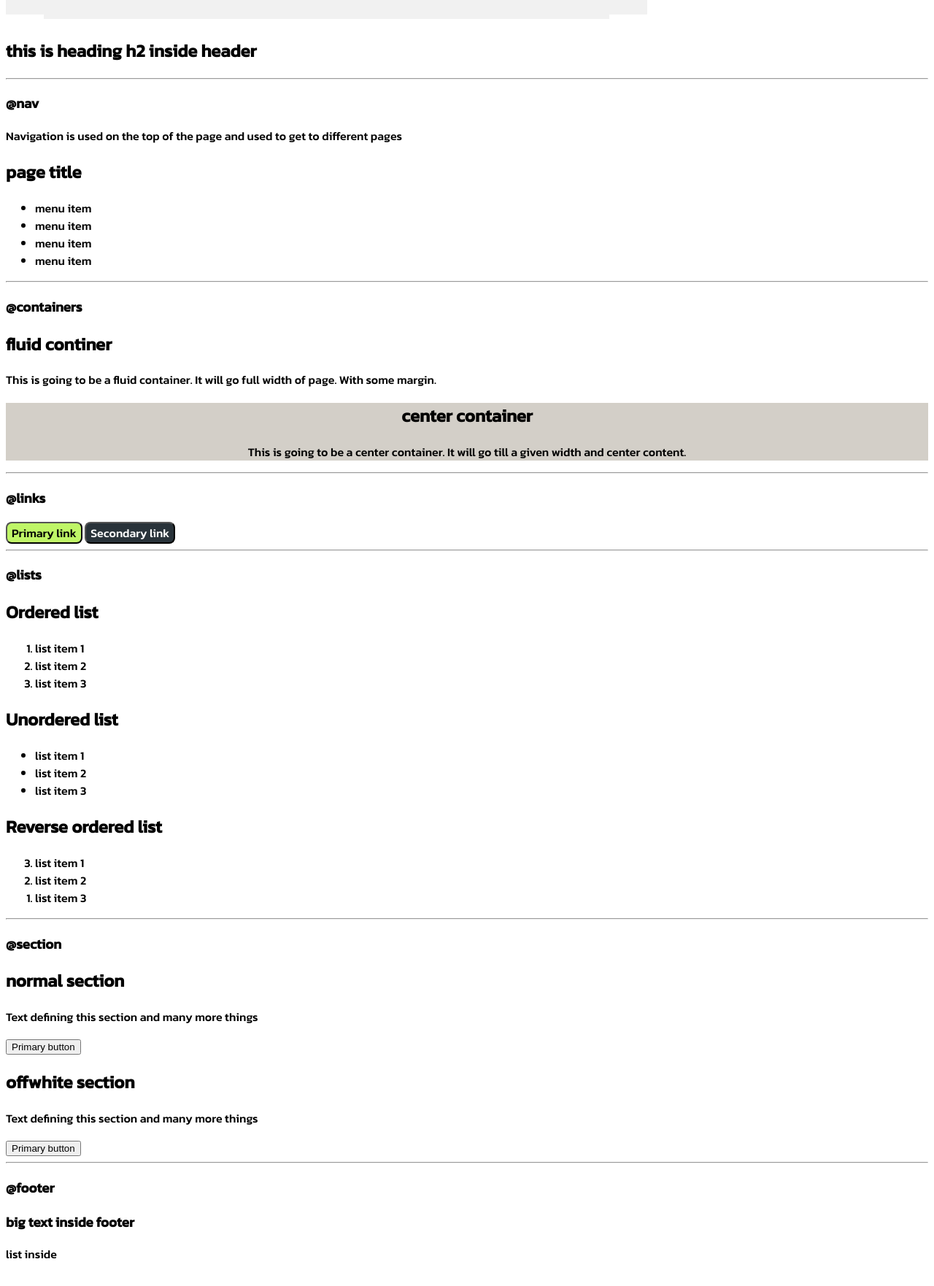
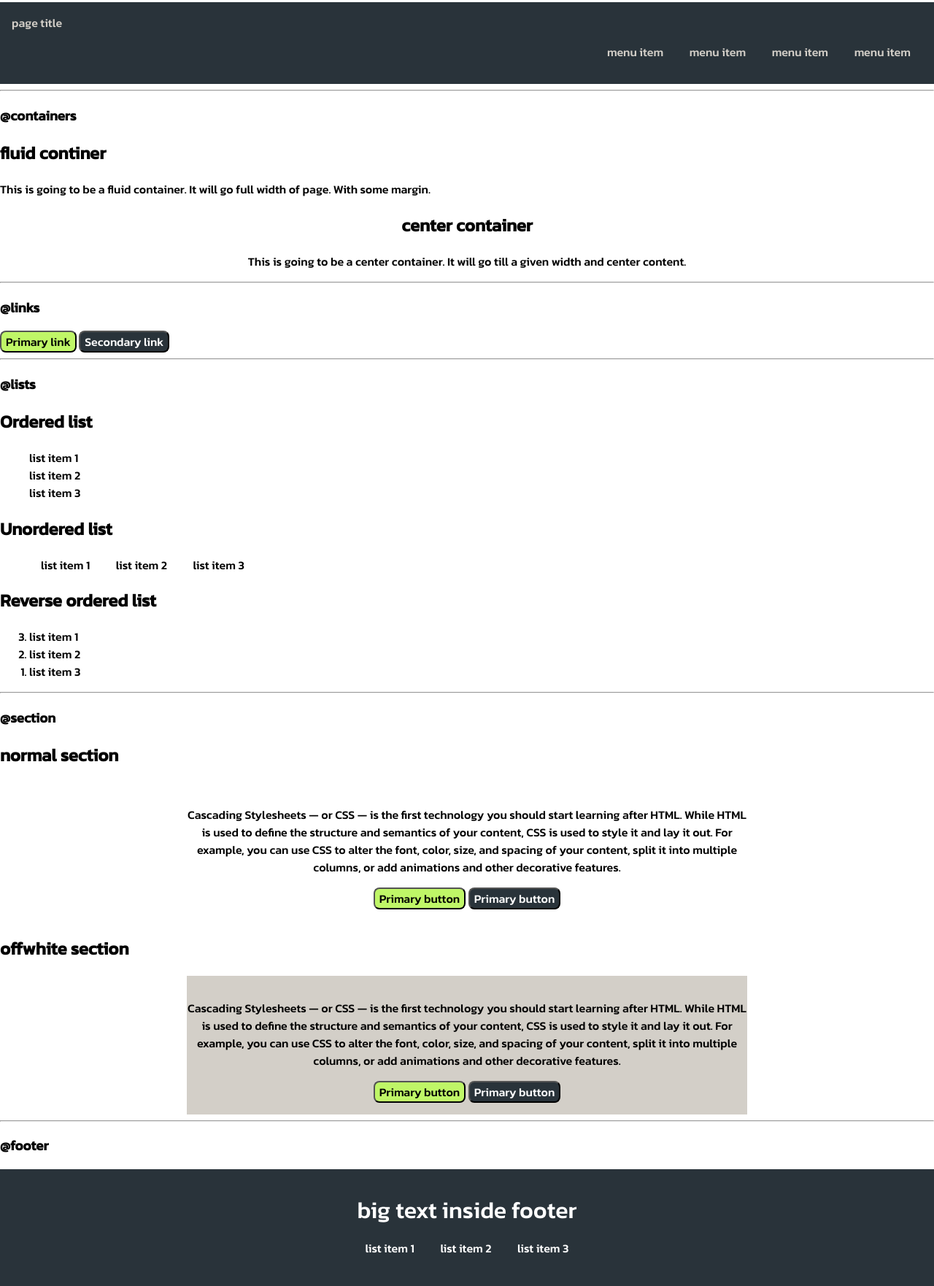
Before and after one commit to sush1998/Portfolio, a plain HTML site: page component_lib.html in a window 1280 px wide. Shown: the part 994-2756 px from the top of the page at 73% size. Drawn offline with Linux system fonts and the light colour scheme.

Commit message:
component lib : css completed
use the complonent lib  to make portfolio

```diff
--- a/component.css
+++ b/component.css
@@ -15,6 +15,8 @@ body
     font-size: 1rem;
     font-weight: 500;
     color: var(--black);
+    margin: 0;
+
 }
 
 .container-fluid
@@ -24,7 +26,6 @@ body
 
 .container-center
 {
-    background-color: var(--light-grey);
     text-align: center;
 }
 
@@ -46,3 +47,83 @@ body
     background-color: var(--dark-grey);
     color: var(--white);
 }
+
+.list-ordered
+{
+    list-style: none;
+}
+
+.list-unordered>.list-item
+{
+    display: inline;
+    padding: 0rem 1rem;
+}
+
+.section
+{
+    width: 60vw;
+    margin: auto;
+    text-align: center;
+    padding: 1rem 0rem;
+}
+
+.section-grey
+{
+    background-color: var(--light-grey);
+}
+
+
+.footer
+{
+    background-color: var(--dark-grey);
+    color: var(--white);
+    text-align: center;
+    padding: 2rem 1rem 1.5rem 1rem;
+}
+
+.footer>.footer-text
+{
+    display: block;
+    font-size: xx-large;
+}
+
+.footer>.social-links
+{
+    padding: 0;
+}
+
+
+.header
+{
+    padding: 2rem;
+    padding-top: 5rem;
+    display: block;
+
+}
+
+.header-image
+{
+    max-width: 80%;
+    width: 350px;
+    margin: auto;
+
+}
+
+.header-heading
+{
+    color: var(--dark-grey);
+}
+
+
+.nav
+{
+    background-color: var(--dark-grey);
+    color: var(--light-grey);
+    padding: 1rem;
+}
+
+
+.nav>.nav-menu
+{
+    text-align: right   ;
+}
--- a/component_lib.html
+++ b/component_lib.html
@@ -22,7 +22,7 @@
    <hr>
 
    <h3>@header</h3>
-   <div class="header container">
+   <div class=" header container-center">
     <img class="header-image" src="images/undraw_Coding_re_iv62.svg">
     <h2 class="header-heading">this is heading h2 inside header </h2>
    </div>
@@ -31,15 +31,15 @@
    <hr>
 
    <h3>@nav</h3>
-
-   <p>Navigation is used on the top of the page and used to get to different pages</p>
-   <h2>page title</h2>
-   <ul>
-       <li>menu item</li>
-       <li>menu item</li>
-       <li>menu item</li>
-       <li>menu item</li>
-   </ul>
+   <div class="nav container-fluid">
+       <div class="nav-heading">page title</div>
+       <ul class="nav-menu list-unordered">
+            <li class="list-item">menu item</li>
+            <li class="list-item">menu item</li>
+            <li class="list-item">menu item</li>
+            <li class="list-item">menu item</li>
+       </ul>
+   </div>
 
    <hr>
 
@@ -70,17 +70,17 @@
    <h3>@lists</h3>
 
    <h2>Ordered list</h2>
-   <ol class="list ordered-list">
+   <ol class="list list-ordered">
        <li class="list-item">list item 1</li>
        <li class="list-item">list item 2</li>
        <li class="list-item">list item 3</li>
    </ol>
 
    <h2>Unordered list</h2>
-   <ul>
-    <li>list item 1</li>
-    <li>list item 2</li>
-    <li>list item 3</li>
+   <ul class="list list-unordered">
+        <li class="list-item">list item 1</li>
+        <li class="list-item">list item 2</li>
+        <li class="list-item">list item 3</li>
    </ul>
    <h2>Reverse ordered list</h2>
    <ol reversed>
@@ -94,18 +94,32 @@
    <h3>@section</h3>
 
    <h2>normal section</h2>
-   <p>Text defining this section and many more things</p>
-   <button>Primary button</button>
+   <div class="section">
+        <p>Cascading Stylesheets — or CSS — is the first technology you should start learning after HTML. While HTML is used to define the structure and semantics of your content, CSS is used to style it and lay it out. For example, you can use CSS to alter the font, color, size, and spacing of your content, split it into multiple columns, or add animations and other decorative features.</p>
+        <button class="link link-primary">Primary button</button>
+        <button class="link link-secondary">Primary button</button>
+   </div>
+
+
+
    <h2>offwhite section</h2>
-   <p>Text defining this section and many more things</p>
-   <button>Primary button</button>
+   <div class="section section-grey">
+        <p>Cascading Stylesheets — or CSS — is the first technology you should start learning after HTML. While HTML is used to define the structure and semantics of your content, CSS is used to style it and lay it out. For example, you can use CSS to alter the font, color, size, and spacing of your content, split it into multiple columns, or add animations and other decorative features.</p>
+        <button class="link link-primary">Primary button</button>
+        <button class="link link-secondary">Primary button</button>
+   </div>
    <hr>
 
    <h3>@footer</h3>
 
-   <footer>
-       <h3>big text inside footer</h3>
-       <p>list inside</p>
+   <footer class="footer">
+       <div class="footer-text">big text inside footer</div>
+       <ul class="social-links list-unordered">
+            <li class="list-item">list item 1</li>
+            <li class="list-item">list item 2</li>
+            <li class="list-item">list item 3</li>
+        </ul>
+
    </footer>
 </body>
 </html>
```
